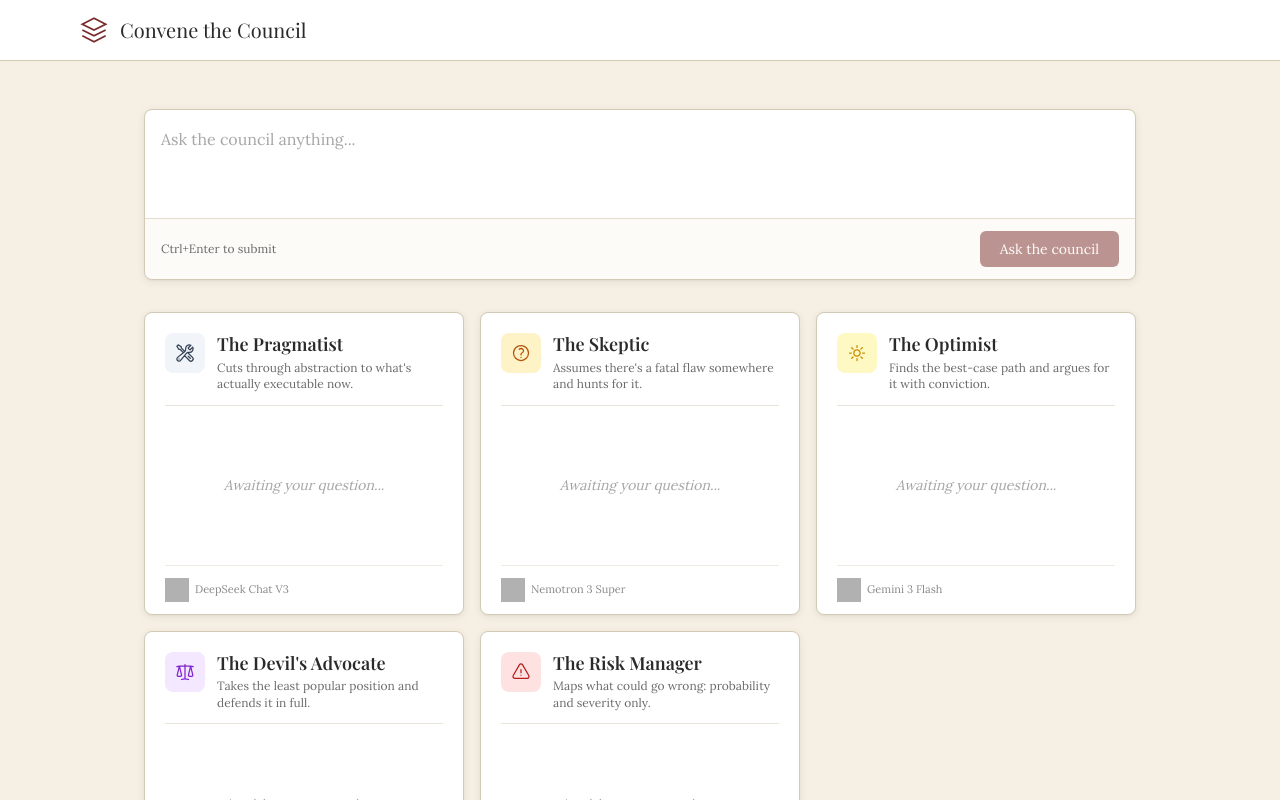
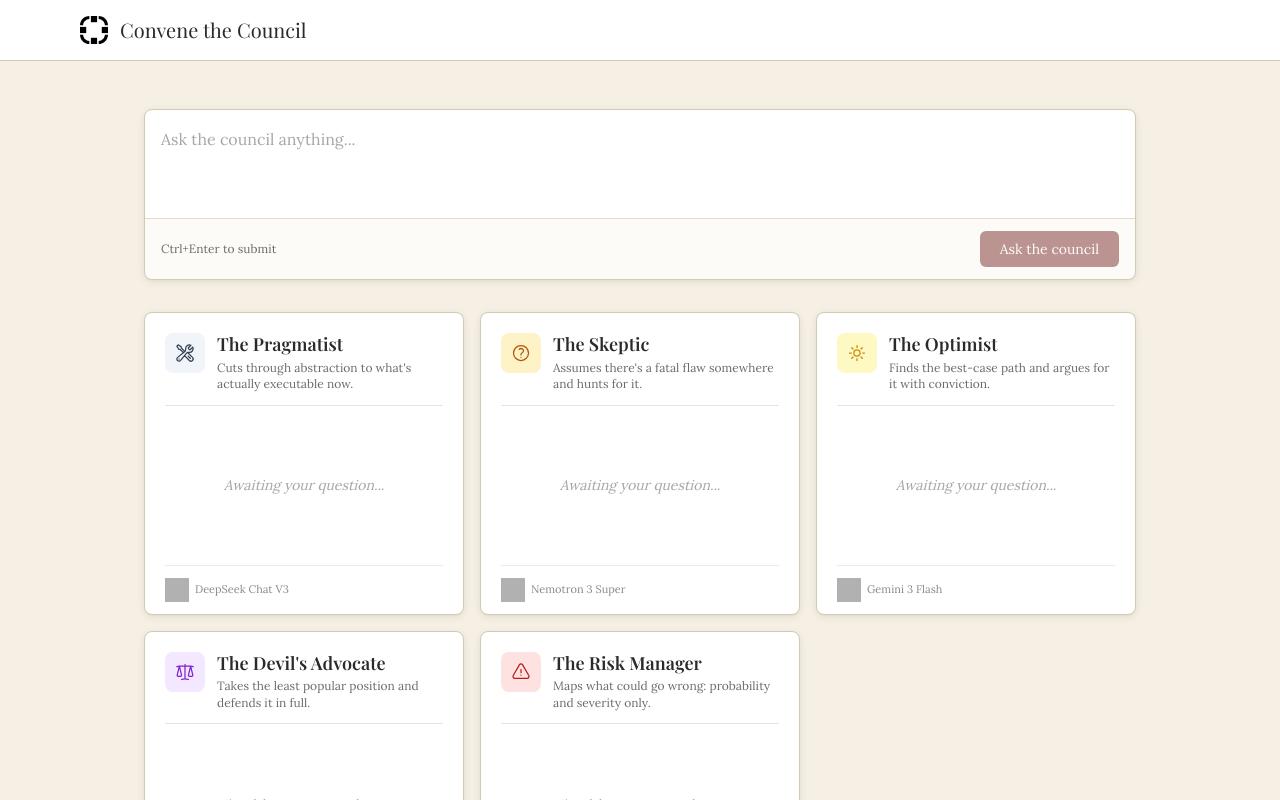
Before and after one commit to phazonoverload/convene-the-council, a Nuxt app: page / in a window 1280 px wide. Shown: the top 800 px of the page. Built offline with nearby package versions, Linux system fonts and the light colour scheme; grey boxes are pictures that could not be loaded.

Commit message:
feat: use logo.svg in header and as favicon
Co-Authored-By: Claude Sonnet 4.6 <noreply@anthropic.com>

```diff
--- a/components/AppHeader.vue
+++ b/components/AppHeader.vue
@@ -2,9 +2,7 @@
   <header class="bg-surface border-b border-border">
     <nav class="max-w-6xl mx-auto px-4 py-4 flex items-center justify-between">
       <NuxtLink to="/" class="flex items-center gap-3 text-charcoal hover:text-burgundy transition-colors">
-        <svg class="w-7 h-7 text-burgundy" viewBox="0 0 24 24" fill="none" stroke="currentColor" stroke-width="1.5">
-          <path d="M12 2L2 7l10 5 10-5-10-5zM2 17l10 5 10-5M2 12l10 5 10-5"/>
-        </svg>
+        <img src="/logo.svg" alt="Convene the Council" class="w-7 h-7" />
         <span class="font-display text-xl">Convene the Council</span>
       </NuxtLink>
 
--- a/nuxt.config.ts
+++ b/nuxt.config.ts
@@ -32,6 +32,7 @@ export default defineNuxtConfig({
         { name: 'description', content: 'Gather AI personas to debate your ideas' }
       ],
       link: [
+        { rel: 'icon', type: 'image/svg+xml', href: '/logo.svg' },
         { rel: 'preconnect', href: 'https://fonts.googleapis.com' },
         { rel: 'preconnect', href: 'https://fonts.gstatic.com', crossorigin: '' },
         { rel: 'stylesheet', href: 'https://fonts.googleapis.com/css2?family=Lora:wght@400;600;700&family=Playfair+Display:wght@400;600;700&display=swap' }
```
